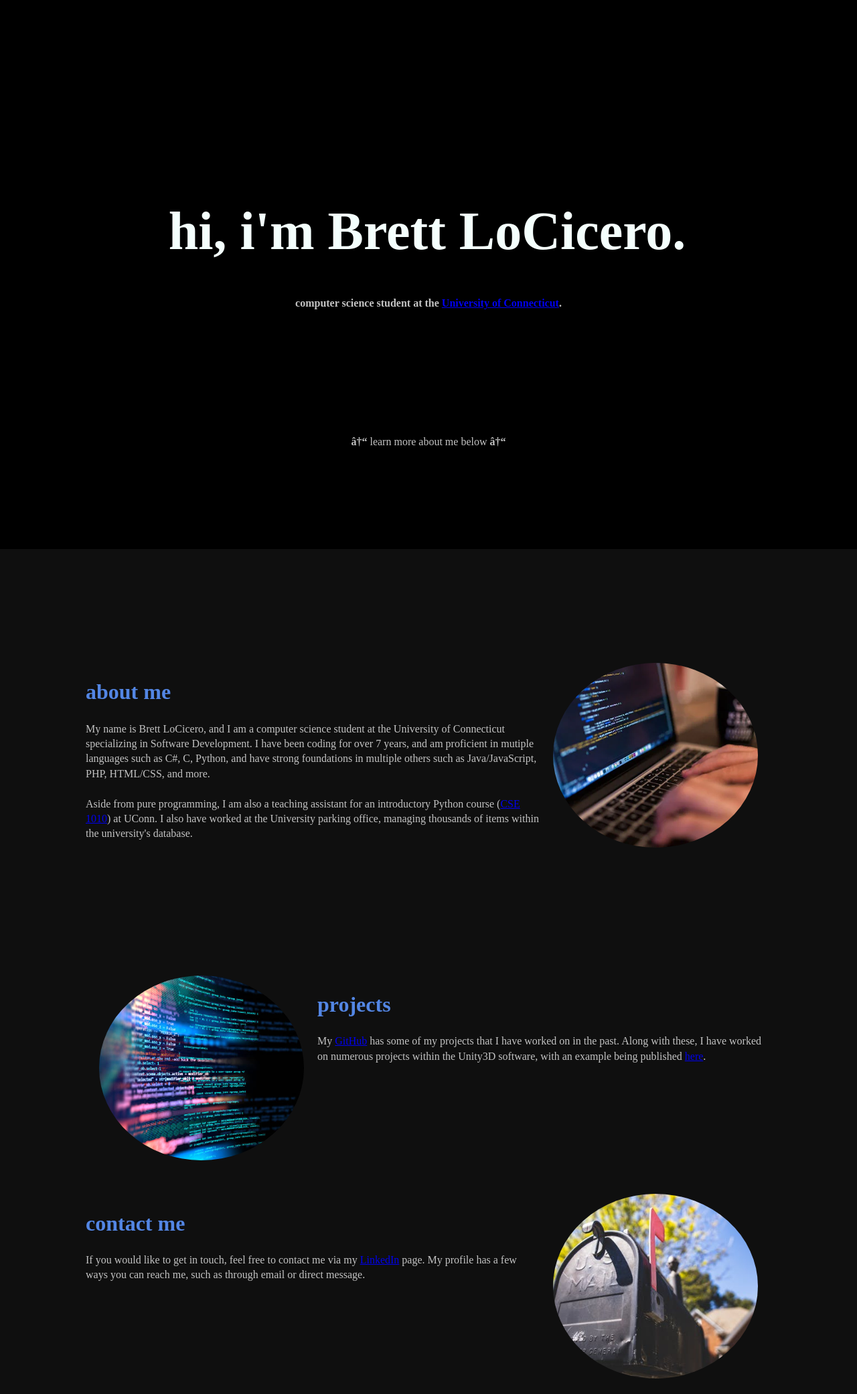
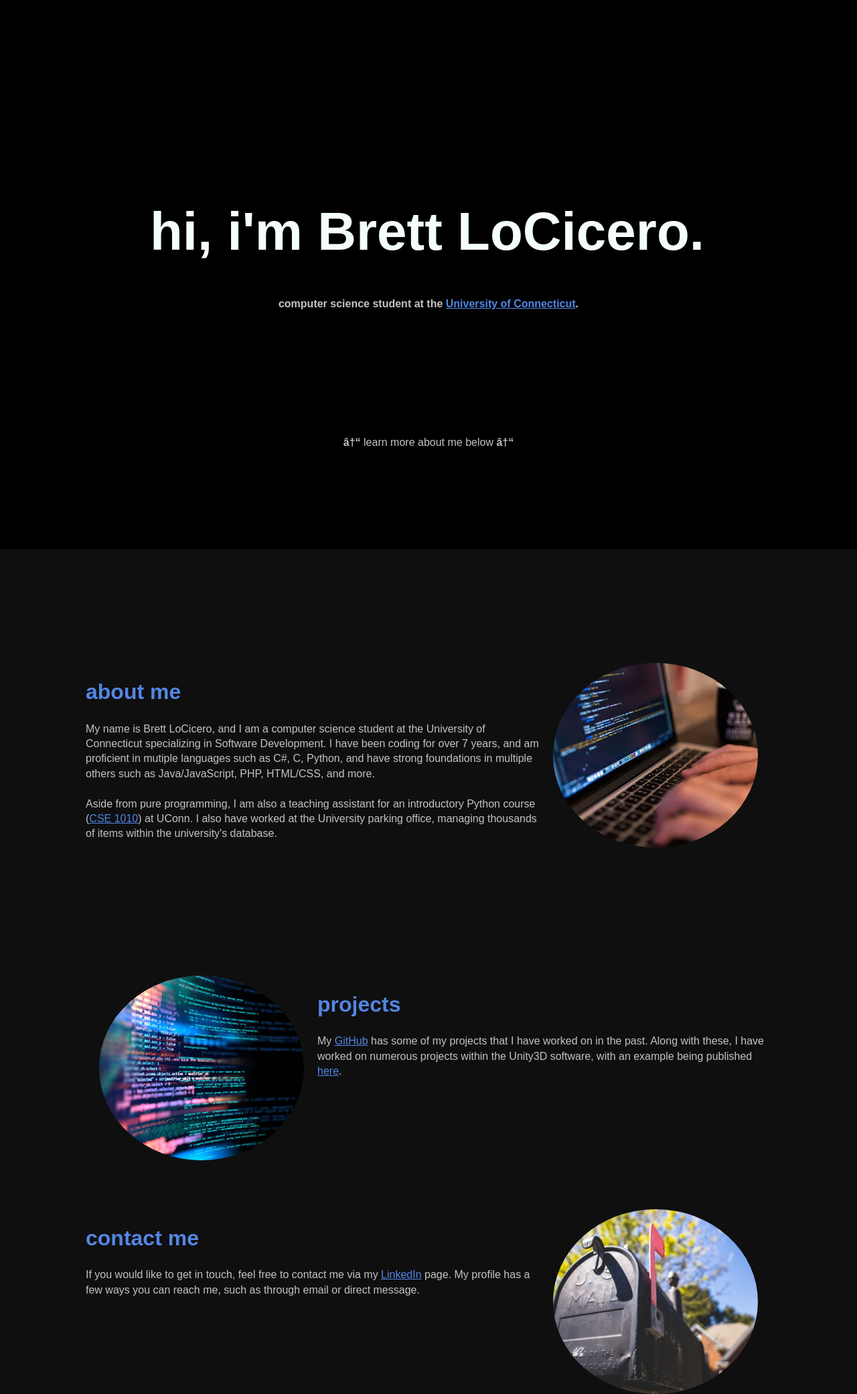
Before and after one commit to brettlocicero/brettlocicero.github.io, a PHP site: page / in a window 1280 px wide. Shown: the whole page at 67% size. Before the commit the page ends 2059 px from the top, so only its background shows below. Run offline with PHP 8.4, Linux system fonts and the light colour scheme; some web fonts are replaced.

Commit message:
Update styles.css

```diff
--- a/styles.css
+++ b/styles.css
@@ -4,10 +4,13 @@
     margin: 0;
 }
 
+* {
+    font-family: Arial;
+    font: Arial;
+}
+
 a {
     color: #5386E4
-    font-family: Arial;
-    font: Arial;
 }
 
 a:active {
```
